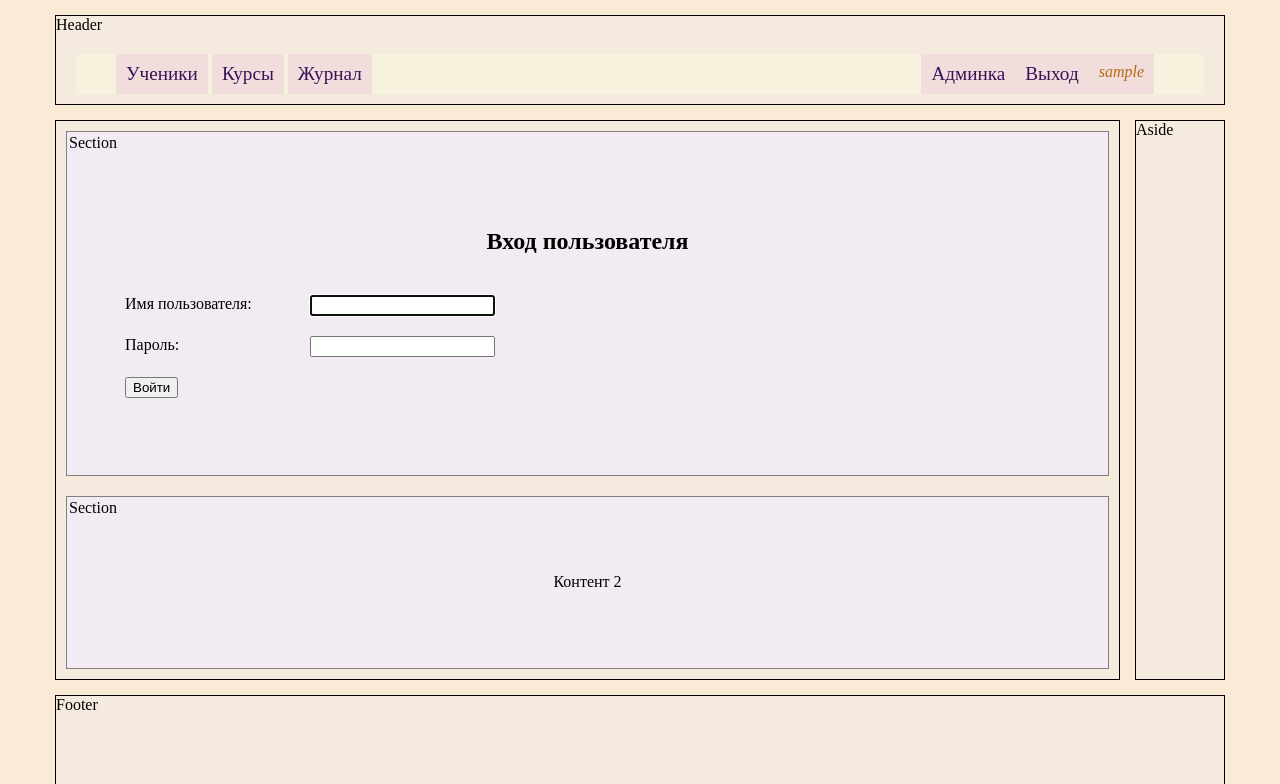
After one commit to netphoenix/django_tst2, a Django app: page /login/ in a window 1280 px wide. The commit adds this page. Shown: the top 784 px of the page. Run offline with Django 5.2, Linux system fonts and the light colour scheme; the visitor is signed in with stand-in values (Sample User, id 1).

Commit message:
On branch main Your branch is up to date with 'origin/main'.
Changes to be committed:
	new file:   .vscode/extensions.json
	modified:   readme.txt
	modified:   scool/forms.py
	modified:   scool/views.py
	modified:   setting/settings.py
	modified:   setting/urls.py
	modified:   static/css/main.css
	modified:   templates/base.html
	modified:   templates/form_add_user.html
	new file:   templates/form_login_user.html
	new file:   templates/form_reg_user.html
	modified:   templates/persons.html

```diff
--- a/scool/views.py
+++ b/scool/views.py
@@ -1,11 +1,13 @@
 from typing import Any
 from django.db.models.query import QuerySet
+from django.forms import BaseModelForm
 from django.shortcuts import render, redirect, get_object_or_404
 from django.http import HttpResponse
 from .models import Person, Course, Grade
 from .forms import *
 from django.views.generic import ListView, DetailView, CreateView
 from django.urls import reverse_lazy
+from django.views.decorators.cache import cache_page
 
 from django.contrib.auth.mixins import LoginRequiredMixin
 from django.contrib.auth.decorators import login_required
@@ -23,6 +25,7 @@
     #return render(request, '1.html', {'data':'Hello'})
     return render(request, 'view_data.html', {'persons': persons, 'courses': courses, 'grades': grades})
 
+@cache_page(60*15)
 def persons(r, id):
     if id:
         person = Person.objects.get(id=id)
@@ -35,7 +38,7 @@
     form_class = AddUserForm
     template_name = 'form_add_user.html'
     success_url = reverse_lazy('persons')
-    login_url = '/admin/'
+    login_url = '/login/'
 
 class Courses(ListView):
     model=Course
@@ -55,7 +58,7 @@
     template_name = 'course.html'
     pk_url_kwarg = 'id'
 
-@login_required(login_url='/admin/')
+@login_required(login_url='/login/')
 def course_add_view(r):
     # без модели
     print(r.user.username)
@@ -90,3 +93,26 @@
             'form_add_course.html',
             {'form':AddCourseForm2(instance=course), 'id':id}
         )
+
+
+class RegisterUser(CreateView):
+    form_class = UserCreationForm
+    template_name = 'form_reg_user.html'
+    # success_url = reverse_lazy('login')
+
+    def form_valid(self, form: BaseModelForm) -> HttpResponse:
+        # return super().form_valid(form)
+        user = form.save()
+        login(self.request, user)
+        return redirect('index')
+
+class LoginUser(LoginView):
+    form_class = AuthenticationForm
+    template_name = 'form_login_user.html'
+    def get_success_url(self) -> str:
+        # return super().get_success_url()
+        return reverse_lazy('index')
+
+def logout_user(r):
+    logout(r)
+    return redirect('login')
--- a/setting/urls.py
+++ b/setting/urls.py
@@ -15,10 +15,13 @@
     2. Add a URL to urlpatterns:  path('blog/', include('blog.urls'))
 """
 from django.contrib import admin
-from django.urls import path
+from django.urls import path, include
 from scool.views import *
 from django.conf import settings
 from django.conf.urls.static import static
+from django.views.decorators.cache import cache_page
+
+import debug_toolbar
 
 urlpatterns = [
     path('admin/', admin.site.urls),
@@ -29,12 +32,24 @@
     path('persons/add/', PersonAdd.as_view(), name='addperson',),
     path('persons/edit/<int:id>', index, name='editperson',),
 
-    path('courses/', Courses.as_view(), name='courses',),
+    path('courses/', cache_page(50*15)(Courses.as_view()), name='courses',),
     path('courses/<int:id>', Show_course.as_view(), name='course',),
     path('courses/add/', course_add_view, name='addcourse',),
     path('courses/edit/<int:id>', course_edit_view, name='editcourse',),
 
-    ]
+    path('reg/', RegisterUser.as_view(), name='reg',),
+    path('login/', LoginUser.as_view(), name='login',),
+    path('logout/', logout_user, name='logout',),
+
+
+    # path('verify_code/<str:code>', course_edit_view, name='editcourse',),
+
+]
 
 if settings.DEBUG:
+    # django debug toolbar
+    # python -m pip install django-debug-toolbar
+    import debug_toolbar
+    urlpatterns = [path("__debug__/", include("debug_toolbar.urls")),] + urlpatterns
+
     urlpatterns += static(settings.MEDIA_URL, document_root=settings.MEDIA_ROOT)
--- a/static/css/main.css
+++ b/static/css/main.css
@@ -35,6 +35,23 @@
 
 .main-menu > li:hover{
     background-color: #dcd0db;
+}
+
+.menu-rt {
+    float: right; /* Размещаем элементы справа */
+    height: 40px;
+}
+
+.menu-lt {
+    float: right; /* Размещаем элементы слева */
+    height: 40px;
+}
+
+.menu-user{
+    color: rgb(182,106,14);
+    font-style: italic;
+    margin-right: 50px;
+    height: 40px;
 }
 
 header, footer{
@@ -96,7 +113,7 @@
     text-align: left;
 }
 
-/* .clear{
+.clear{
     clear: both;
 }
 
@@ -119,7 +136,7 @@
     overflow: hidden;
     text-overflow: ellipsis;
     white-space: nowrap;
-} */
+}
 
 .errorlist{
     color: rgb(185,12,18)
--- a/templates/base.html
+++ b/templates/base.html
@@ -25,10 +25,11 @@
                 <li class="menu-rt"><a href="/reg/">Регистрация</a></li>
                 {% endif %}
 
-                <li><a href="/admin/">Админка</a></li>
+                <li class="menu-rt"><a href="/admin/">Админка</a></li>
                 {% endblock %}
             </ul>
         </nav>
+        <div class="clear"></div>
 
     </header>
 
--- a/templates/form_add_user.html
+++ b/templates/form_add_user.html
@@ -1,6 +1,6 @@
 {% extends 'base.html' %}
 
-{% block title %} Доавить пользователя {% endblock %}
+{% block title %} Добавить пользователя {% endblock %}
 
 {% block content1_head %}
     <h2>Добавить пользователя</h2>
--- /dev/null
+++ b/templates/form_login_user.html
@@ -0,0 +1,18 @@
+{% extends 'base.html' %}
+
+{% block title %} Вход пользователя {% endblock %}
+
+{% block content1_head %}
+    <h2>Вход пользователя</h2>
+{% endblock %}
+
+{% block content1 %}
+    <form class="persons_forms_reg" method="post">
+
+        {% csrf_token %}
+        {{ form.as_p }}
+
+        <input type="submit" value="Войти">
+
+    </form>
+{% endblock %}
--- a/templates/persons.html
+++ b/templates/persons.html
@@ -8,6 +8,8 @@
 
 {% block content1 %}
     <div class="students">
+        {% load cache %}
+        {% cache 500 persons %}
         {% for s in students %}
             <div class="students-cell">{{ forloop.counter }}</div>
             <div class="students-cell"><a href="{{ s.get_absolute_url }}">{{s.last_name}} {{ s.first_name }}</a></div>
@@ -17,6 +19,7 @@
             {% endif %}
             </div>
         {% endfor %}
+        {% endcache %}
     </div>
     <div><a href="{% url 'addperson' %}">Добавить</a></div>
 {% endblock %}
```
Also changed, not shown: scool/forms.py (+24 -0 lines), setting/settings.py (+24 -0 lines), templates/form_reg_user.html (added, +18 -0 lines), readme.txt.
